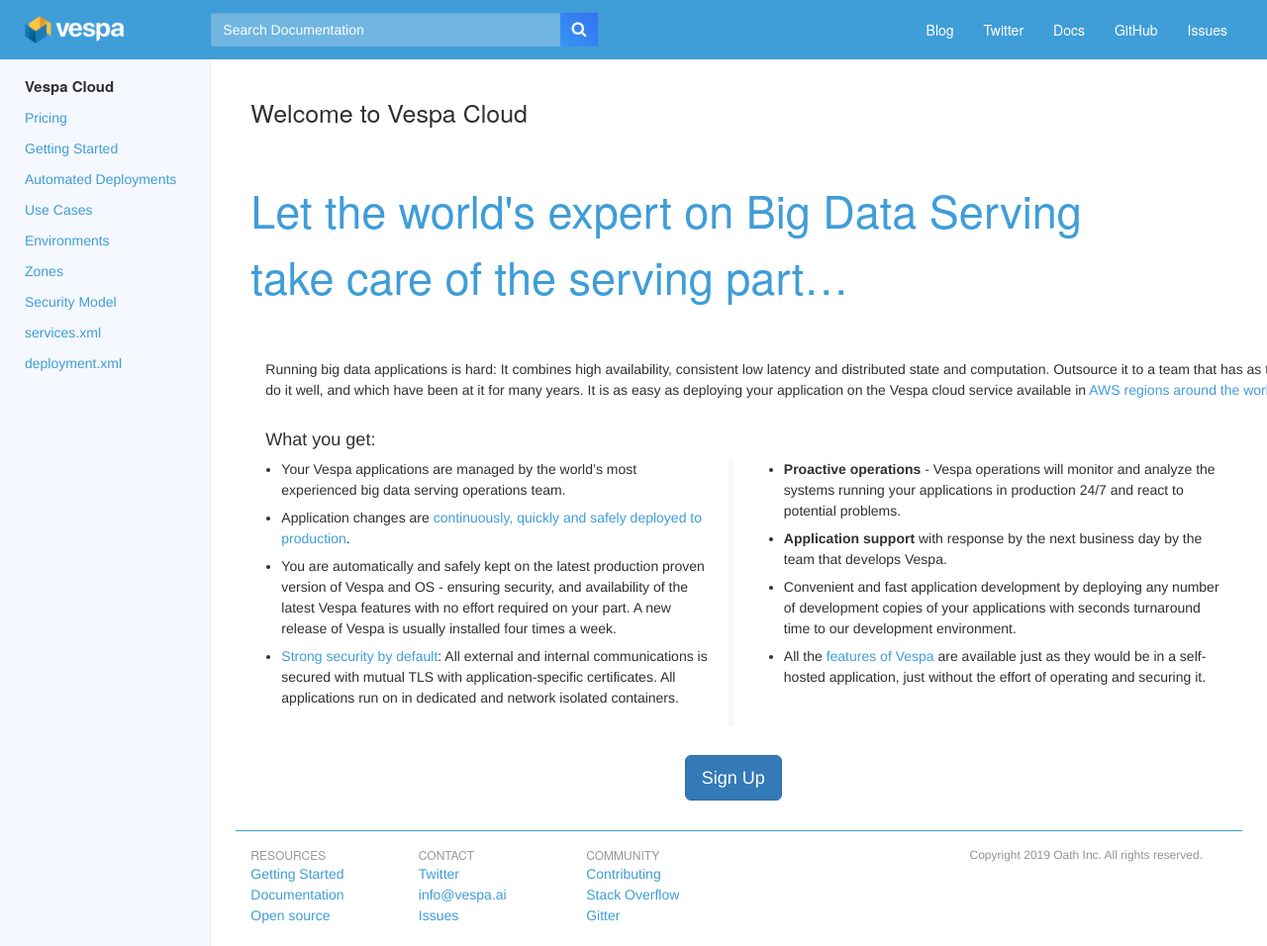
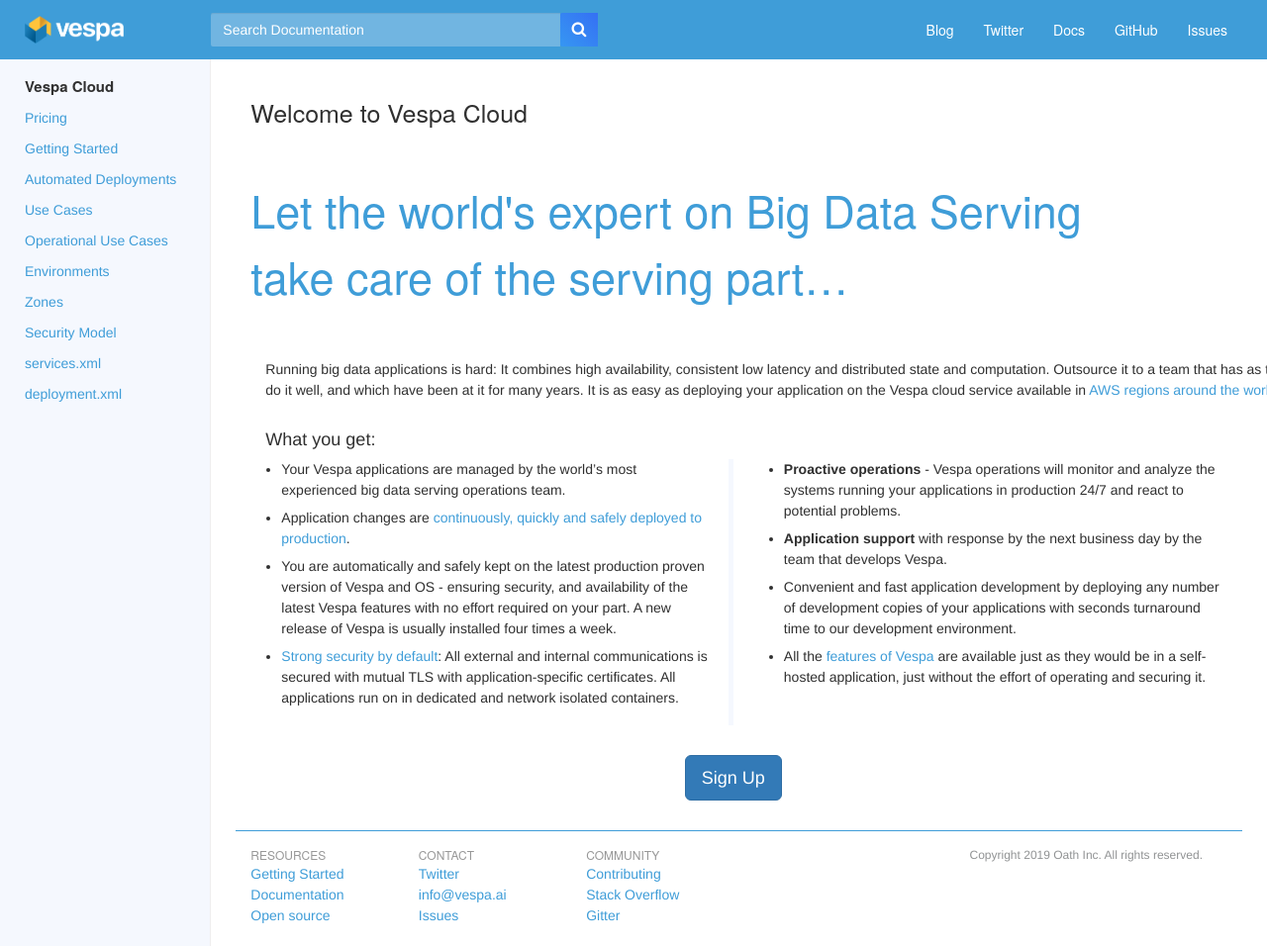
Before and after one commit to vespa-engine/cloud, a Jekyll site: the page built from index.html, in a window 1280 px wide and 956 px high. Shown: the whole window at 99% size. Built offline with Jekyll 4.4.1, drawn with Linux system fonts in a browser that asks for light colours.

Commit message:
link to ops use cases

```diff
--- a/_data/sidebar.yml
+++ b/_data/sidebar.yml
@@ -10,6 +10,8 @@ docs:
       url: /automated-deployments
     - page: Use Cases
       url: https://docs.vespa.ai/documentation/use-cases.html
+    - page: Operational Use Cases
+      url: /ops-use-cases
     - page: Environments
       url: /reference/environments
     - page: Zones
```
